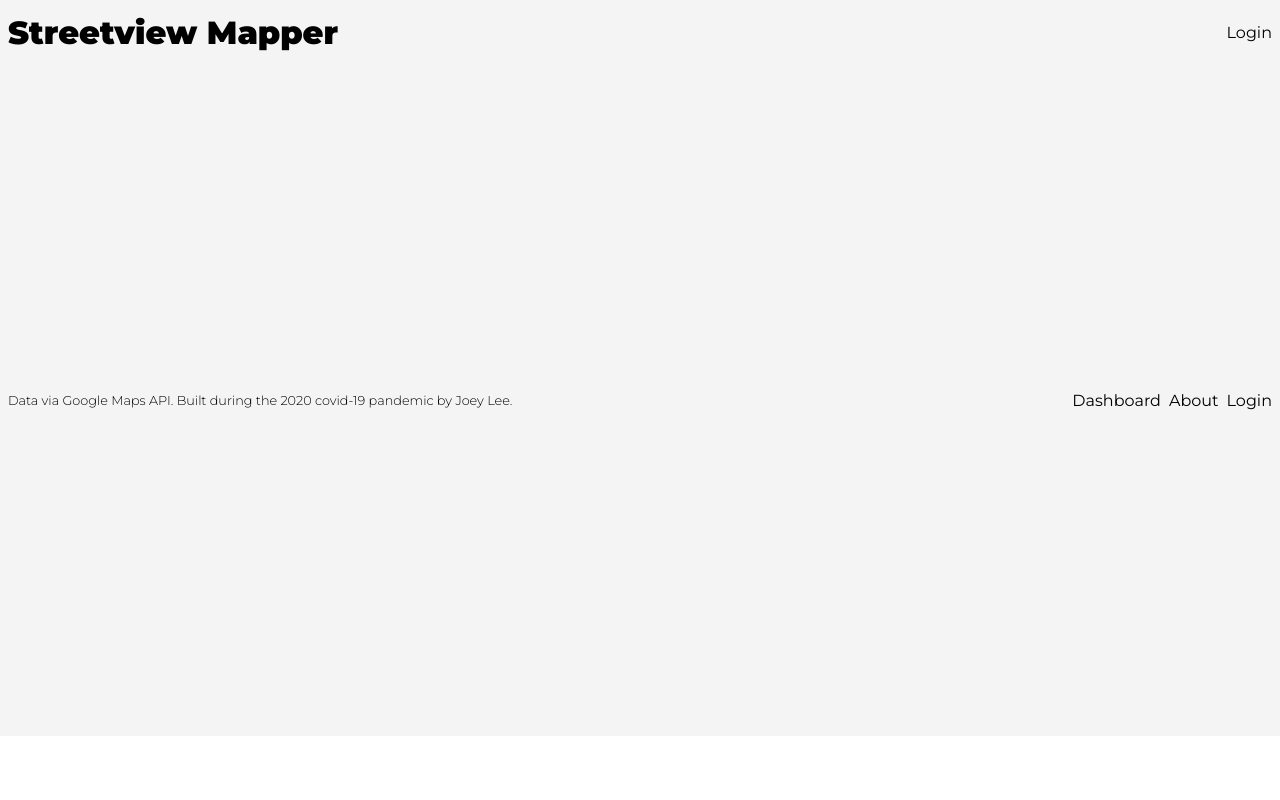
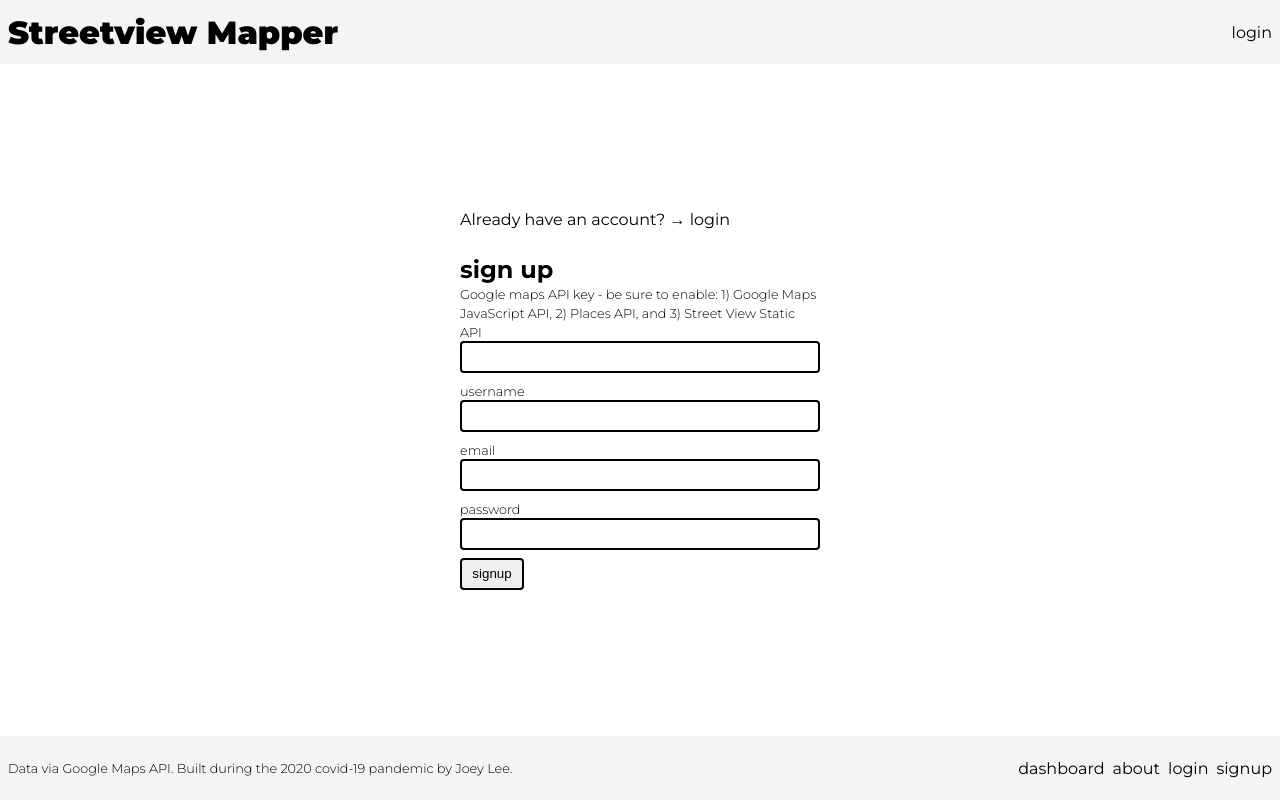
Before and after one commit to joeyklee/streetview-mapper-app, a Vue app: page /signup in a window 1280 px wide. Built offline with nearby package versions, Linux system fonts and the light colour scheme; no server answers.

Commit message:
adds login and signup routes

```diff
--- a/src/components/FooterComponent.vue
+++ b/src/components/FooterComponent.vue
@@ -13,10 +13,11 @@
     </section>
     <section class="footer__section">
       <router-link class="nav__item nav__link" to="/dashboard"
-        >Dashboard</router-link
+        >dashboard</router-link
       >
-      <router-link class="nav__item nav__link" to="/about">About</router-link>
-      <router-link class="nav__item nav__link" to="/login">Login</router-link>
+      <router-link class="nav__item nav__link" to="/about">about</router-link>
+      <router-link class="nav__item nav__link" to="/login">login</router-link>
+      <router-link class="nav__item nav__link" to="/signup">signup</router-link>
     </section>
   </footer>
 </template>
--- a/src/components/NavComponent.vue
+++ b/src/components/NavComponent.vue
@@ -6,7 +6,7 @@
       >
     </div>
     <div class="nav__list">
-      <router-link class="nav__item nav__link" to="/login">Login</router-link>
+      <router-link class="nav__item nav__link" to="/login">login</router-link>
       <!-- <router-link class="nav__item nav__link" to="/dashboard">Dashboard</router-link> -->
     </div>
   </div>
@@ -17,7 +17,7 @@
   display: flex;
   flex-direction: row;
   align-items: center;
-  box-shadow: 0px 1px 10px rgba(0, 0, 0, 0.5);
+  // box-shadow: 0px 1px 10px rgba(0, 0, 0, 0.5);
   z-index: 1000;
   background-color: #f4f4f4;
   justify-content: space-between;
--- a/src/components/StreetViewComponent.vue
+++ b/src/components/StreetViewComponent.vue
@@ -2,6 +2,7 @@
   <div id="StreetViewComponent">
     <div class="sidebar">
       <form class="sidebar__form" @submit.prevent="triggerSearch">
+        <span class="sidebar__form-icon">🔎</span>
         <input
           v-model="searchTerm"
           class="sidebar__form-search"
@@ -102,10 +103,30 @@ export default {
   &__form {
     width: 100%;
     height: 3rem;
+    display: flex;
+    background-color: #f4f4f4;
+
+    &-icon {
+      display: inline-block;
+      background-color: #ffffff;
+      width: 3rem;
+      height: 100%;
+      display: flex;
+      align-items: center;
+      justify-content: center;
+      border: 2px solid black;
+    }
+
     &-search {
+      background-color: #ffffff;
       width: 100%;
       height: 100%;
-      padding: 0 0 0 0.25rem;
+      padding: 0 0 0 0.5rem;
+      border-top: 2px solid black;
+      border-bottom: 2px solid black;
+      border-left: none;
+      border-right: 2px solid black;
+      font-size: 1.2rem;
     }
   }
 
--- a/src/router/index.js
+++ b/src/router/index.js
@@ -3,6 +3,8 @@ import VueRouter from "vue-router";
 import Home from "../views/Home.vue";
 import Dashboard from "../views/Dashboard.vue";
 import About from "../views/About.vue";
+import Login from "../views/Login.vue";
+import Signup from "../views/Signup.vue";
 
 Vue.use(VueRouter);
 
@@ -21,6 +23,16 @@ const routes = [
     path: "/about",
     name: "About",
     component: About
+  },
+  {
+    path: "/login",
+    name: "Login",
+    component: Login
+  },
+  {
+    path: "/signup",
+    name: "Signup",
+    component: Signup
   }
 ];
 
--- /dev/null
+++ b/src/views/Login.vue
@@ -0,0 +1,104 @@
+<template>
+  <div class="login">
+    <div class="auth">
+      <section class="auth__notice">
+        <p>
+          Need an account? → <router-link to="/signup">Sign Up</router-link>
+        </p>
+      </section>
+      <h2 class="auth__title">login</h2>
+      <form class="auth__form">
+        <!-- <section class="auth__form-section">
+        <label class="auth__form-label">username</label>
+        <input class="auth__form-input" type="text" name="username" id="" />
+      </section> -->
+        <section class="auth__form-section">
+          <label class="auth__form-label">email</label>
+          <input
+            class="auth__form-input"
+            type="email"
+            name="email"
+            id="email"
+          />
+        </section>
+        <section class="auth__form-section">
+          <!-- <label class="auth__form-label">password | <router-link to="/reset_password">I forgot</router-link> </label> -->
+          <label class="auth__form-label">password</label>
+          <input
+            class="auth__form-input"
+            type="password"
+            name="password"
+            id="password"
+          />
+        </section>
+        <section class="auth__form-section">
+          <input class="auth__form-submit" type="submit" value="log in" />
+        </section>
+      </form>
+    </div>
+  </div>
+</template>
+
+<script>
+export default {
+  name: "Login"
+};
+</script>
+<style lang="scss" scoped>
+.login {
+  width: 100%;
+  height: 100%;
+}
+
+.auth {
+  width: 100%;
+  height: 100%;
+  display: flex;
+  flex-direction: column;
+  align-items: center;
+  justify-content: center;
+  max-width: 360px;
+  margin: 0 auto;
+
+  &__title {
+    text-align: left;
+    width: 100%;
+  }
+
+  &__notice {
+    text-align: left;
+    width: 100%;
+    margin-bottom: 1.6rem;
+  }
+}
+
+.auth__form {
+  max-width: 360px;
+  width: 100%;
+  // height:100%;
+
+  &-section {
+    height: auto;
+  }
+  &-section:not(:last-child) {
+    margin-bottom: 0.5rem;
+  }
+  &-input {
+    width: 100%;
+    height: 2rem;
+    border: 2px solid black;
+    border-radius: 4px;
+  }
+
+  &-submit {
+    width: 4rem;
+    height: 2rem;
+    border: 2px solid black;
+    border-radius: 4px;
+  }
+  &-label {
+    font-size: 0.8rem;
+    font-weight: 300;
+  }
+}
+</style>
--- /dev/null
+++ b/src/views/Signup.vue
@@ -0,0 +1,121 @@
+<template>
+  <div class="signup">
+    <div class="auth">
+      <section class="auth__notice">
+        <p>
+          Already have an account? →
+          <router-link to="/login">login</router-link>
+        </p>
+      </section>
+      <h2 class="auth__title">sign up</h2>
+      <form class="auth__form">
+        <section class="auth__form-section">
+          <label class="auth__form-label"
+            >Google maps API key - be sure to enable: 1) Google Maps JavaScript
+            API, 2) Places API, and 3) Street View Static API</label
+          >
+          <input
+            class="auth__form-input"
+            type="text"
+            name="apikey"
+            id="apikey"
+          />
+        </section>
+        <section class="auth__form-section">
+          <label class="auth__form-label">username</label>
+          <input
+            class="auth__form-input"
+            type="text"
+            name="username"
+            id="username"
+          />
+        </section>
+        <section class="auth__form-section">
+          <label class="auth__form-label">email</label>
+          <input
+            class="auth__form-input"
+            type="email"
+            name="email"
+            id="email"
+          />
+        </section>
+        <section class="auth__form-section">
+          <label class="auth__form-label">password </label>
+          <input
+            class="auth__form-input"
+            type="password"
+            name="password"
+            id="password"
+          />
+        </section>
+        <section class="auth__form-section">
+          <input class="auth__form-submit" type="submit" value="signup" />
+        </section>
+      </form>
+    </div>
+  </div>
+</template>
+
+<script>
+export default {
+  name: "Signup"
+};
+</script>
+<style lang="scss" scoped>
+.signup {
+  width: 100%;
+  height: 100%;
+}
+
+.auth {
+  width: 100%;
+  height: 100%;
+  display: flex;
+  flex-direction: column;
+  align-items: center;
+  justify-content: center;
+  max-width: 360px;
+  margin: 0 auto;
+
+  &__title {
+    text-align: left;
+    width: 100%;
+  }
+
+  &__notice {
+    text-align: left;
+    width: 100%;
+    margin-bottom: 1.6rem;
+  }
+}
+
+.auth__form {
+  max-width: 360px;
+  width: 100%;
+  // height:100%;
+
+  &-section {
+    height: auto;
+  }
+  &-section:not(:last-child) {
+    margin-bottom: 0.5rem;
+  }
+  &-input {
+    width: 100%;
+    height: 2rem;
+    border: 2px solid black;
+    border-radius: 4px;
+  }
+
+  &-submit {
+    width: 4rem;
+    height: 2rem;
+    border: 2px solid black;
+    border-radius: 4px;
+  }
+  &-label {
+    font-size: 0.8rem;
+    font-weight: 300;
+  }
+}
+</style>
```
